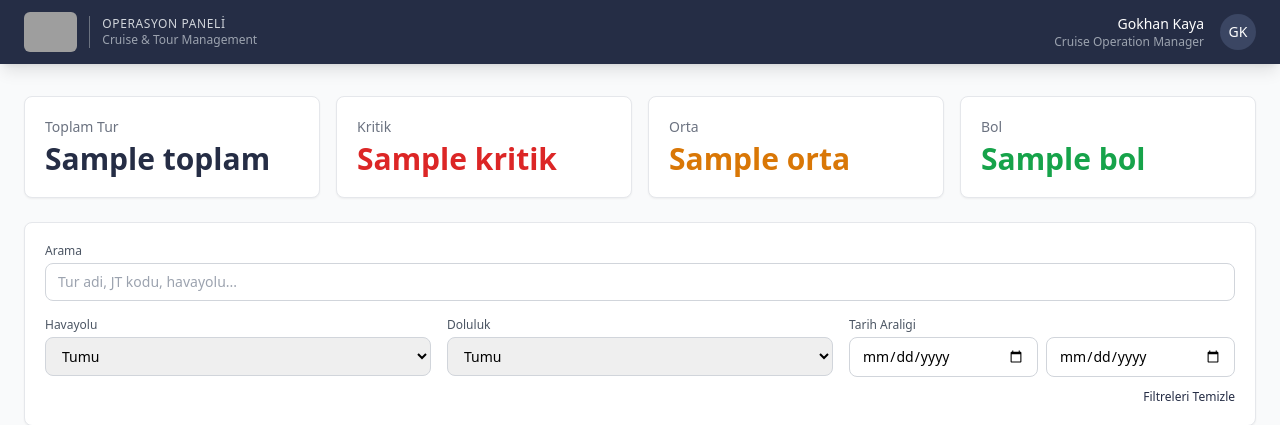
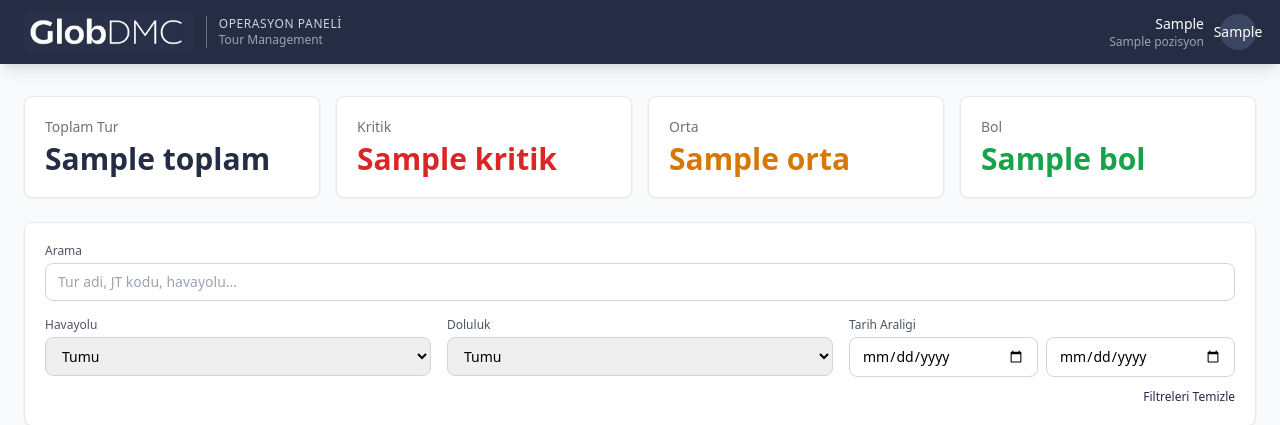
Before and after one commit to GLOBDMC/globdmcpanel, a FastAPI app: template templates/anasayfa.html in a window 1280 px wide. Shown: the top 425 px of the page. Run offline with FastAPI, Linux system fonts and the light colour scheme; the template is opened without the code that fills it: most values are stand-ins (such as "Sample title", 1, 10 or a date in 2020); some libraries are stand-ins or nearby versions; grey boxes are pictures that could not be loaded.

Commit message:
Kullanici tablosu + dinamik kullanici gosterimi

```diff
--- a/main.py
+++ b/main.py
@@ -25,7 +25,7 @@ def sheets_baglan():
 
 
 def tablo_olustur():
-    sql = """
+    sql_turlar = """
         CREATE TABLE IF NOT EXISTS turlar (
             id SERIAL PRIMARY KEY,
             jt_kodu VARCHAR(50) UNIQUE,
@@ -39,10 +39,29 @@ def tablo_olustur():
             guncelleme_zamani TIMESTAMP DEFAULT CURRENT_TIMESTAMP
         )
     """
+    sql_kullanicilar = """
+        CREATE TABLE IF NOT EXISTS kullanicilar (
+            id SERIAL PRIMARY KEY,
+            kullanici_adi VARCHAR(50) UNIQUE NOT NULL,
+            ad_soyad VARCHAR(100) NOT NULL,
+            pozisyon VARCHAR(100),
+            email VARCHAR(100),
+            rol VARCHAR(50) DEFAULT 'kullanici',
+            aktif BOOLEAN DEFAULT TRUE,
+            kayit_tarihi TIMESTAMP DEFAULT CURRENT_TIMESTAMP
+        )
+    """
     with db_engine.connect() as conn:
-        conn.execute(text(sql))
+        conn.execute(text(sql_turlar))
+        conn.execute(text(sql_kullanicilar))
+        # Ilk kullaniciyi ekle (eger yoksa)
+        conn.execute(text("""
+            INSERT INTO kullanicilar (kullanici_adi, ad_soyad, pozisyon, email, rol)
+            VALUES ('gokhan', 'Gokhan Kaya', 'Cruise Operation Manager', 'gokhan.kaya@globdmc.com', 'admin')
+            ON CONFLICT (kullanici_adi) DO NOTHING
+        """))
         conn.commit()
-    print("Tablo hazir")
+    print("Tablolar hazir")
 
 
 def sheets_den_postgresql_kopyala():
@@ -73,15 +92,12 @@ def sheets_den_postgresql_kopyala():
         for satir in veri_satirlari:
             if not satir or len(satir) < 17:
                 continue
-
             jt = satir[16].strip() if len(satir) > 16 else ""
             if not jt:
                 continue
-
             tur_adi = satir[1] if len(satir) > 1 else ""
             kalkis = satir[3] if len(satir) > 3 else ""
             havayolu = satir[2] if len(satir) > 2 else ""
-
             try:
                 pax = int(satir[13]) if satir[13].strip() else 0
             except:
@@ -94,47 +110,56 @@ def sheets_den_postgresql_kopyala():
                 kalan = int(satir[15]) if satir[15].strip() else 0
             except:
                 kalan = 0
-
             fiyat = satir[20].strip() if len(satir) > 20 else ""
 
             sonuc = conn.execute(text(insert_sql), {
-                "jt": jt,
-                "tur_adi": tur_adi,
-                "kalkis": kalkis,
-                "havayolu": havayolu,
-                "pax": pax,
-                "satilan": satilan,
-                "kalan": kalan,
-                "fiyat": fiyat
+                "jt": jt, "tur_adi": tur_adi, "kalkis": kalkis,
+                "havayolu": havayolu, "pax": pax, "satilan": satilan,
+                "kalan": kalan, "fiyat": fiyat
             })
-
             yeni_mi = sonuc.scalar()
             if yeni_mi:
                 eklenen += 1
             else:
                 guncellenen += 1
+        conn.commit()
+    print(f"Eklenen: {eklenen}, Guncellenen: {guncellenen}")
 
-        conn.commit()
 
-    print(f"Eklenen: {eklenen}, Guncellenen: {guncellenen}")
+def aktif_kullaniciyi_getir():
+    """Su an icin sabit kullanici (login eklenince degisecek)."""
+    with db_engine.connect() as conn:
+        sonuc = conn.execute(text("""
+            SELECT kullanici_adi, ad_soyad, pozisyon, email, rol
+            FROM kullanicilar WHERE kullanici_adi = 'gokhan' LIMIT 1
+        """))
+        row = sonuc.fetchone()
+        if row:
+            ad = row[1]
+            bas_harfler = ''.join([p[0].upper() for p in ad.split() if p])[:2]
+            return {
+                "kullanici_adi": row[0],
+                "ad_soyad": row[1],
+                "pozisyon": row[2],
+                "email": row[3],
+                "rol": row[4],
+                "bas_harfler": bas_harfler
+            }
+        return None
 
 
 @asynccontextmanager
 async def lifespan(app: FastAPI):
     tablo_olustur()
-
     scheduler = BackgroundScheduler()
     scheduler.add_job(sheets_den_postgresql_kopyala, 'interval', hours=1)
     scheduler.start()
     print("Otomatik senkronizasyon aktif: her 1 saatte bir")
-
     yield
-
     scheduler.shutdown()
 
 
 app = FastAPI(lifespan=lifespan)
-
 app.mount("/static", StaticFiles(directory="static"), name="static")
 templates = Jinja2Templates(directory="templates")
 
@@ -143,19 +168,19 @@ templates = Jinja2Templates(directory="templates")
 def anasayfa(request: Request):
     select_sql = """
         SELECT jt_kodu, tur_adi, kalkis_tarihi, havayolu, pax, satilan, kalan, guncel_fiyat
-        FROM turlar
-        ORDER BY id DESC
+        FROM turlar ORDER BY id DESC
     """
     with db_engine.connect() as conn:
         sonuc = conn.execute(text(select_sql))
         turlar = sonuc.fetchall()
 
     havayollari = sorted(set([t[3] for t in turlar if t[3]]))
-
     toplam = len(turlar)
     kritik = sum(1 for t in turlar if t[6] is not None and t[6] <= 3)
     orta = sum(1 for t in turlar if t[6] is not None and 3 < t[6] <= 10)
     bol = sum(1 for t in turlar if t[6] is not None and t[6] > 10)
+
+    kullanici = aktif_kullaniciyi_getir()
 
     return templates.TemplateResponse(
         request=request,
@@ -166,6 +191,7 @@ def anasayfa(request: Request):
             "toplam": toplam,
             "kritik": kritik,
             "orta": orta,
-            "bol": bol
+            "bol": bol,
+            "kullanici": kullanici
         }
     )
--- a/templates/anasayfa.html
+++ b/templates/anasayfa.html
@@ -27,15 +27,15 @@
                 <img src="/static/logo.jpg" alt="GlobDMC" class="h-10 rounded-md"/>
                 <div class="border-l border-gray-500 pl-3">
                     <p class="text-xs text-gray-300 uppercase tracking-wider">Operasyon Paneli</p>
-                    <p class="text-xs text-gray-400">Cruise &amp; Tour Management</p>
+                    <p class="text-xs text-gray-400">Tour Management</p>
                 </div>
             </div>
             <div class="flex items-center space-x-4">
                 <div class="text-right">
-                    <p class="text-sm text-white font-medium">Gokhan Kaya</p>
-                    <p class="text-xs text-gray-400">Cruise Operation Manager</p>
+                    <p class="text-sm text-white font-medium">{{ kullanici.ad_soyad }}</p>
+                    <p class="text-xs text-gray-400">{{ kullanici.pozisyon }}</p>
                 </div>
-                <div class="w-9 h-9 bg-glob-accent rounded-full flex items-center justify-center text-white text-sm font-medium">GK</div>
+                <div class="w-9 h-9 bg-glob-accent rounded-full flex items-center justify-center text-white text-sm font-medium">{{ kullanici.bas_harfler }}</div>
             </div>
         </div>
     </nav>
```
Also changed, not shown: static/logo.jpg (renamed from static/logo.jpg.jpg).
